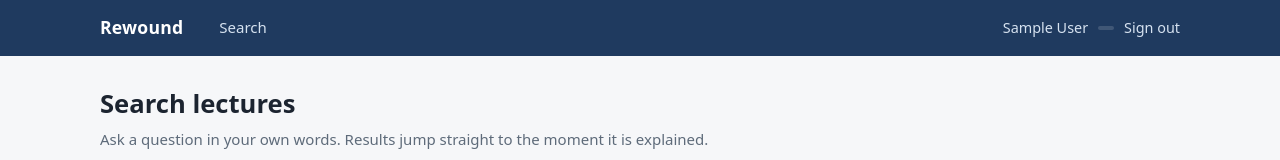
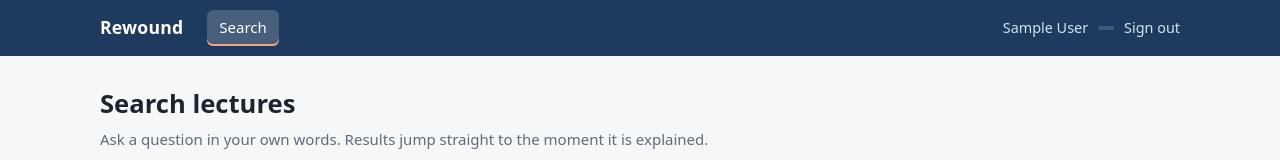
Before and after one commit to Vishanth21/rewound, a Next.js app: page /search in a window 1280 px wide. Shown: the top 160 px of the page. Built offline with nearby package versions, Linux system fonts and the light colour scheme; no server answers; the database is empty; sample sign-in values are in the browser's storage.

Commit message:
feat: add student course pages and transcript search

```diff
--- /dev/null
+++ b/app/NavLinks.tsx
@@ -0,0 +1,32 @@
+"use client";
+
+import Link from "next/link";
+import { usePathname } from "next/navigation";
+
+type NavItem = { href: string; label: string; badge?: number };
+
+export default function NavLinks({ items }: { items: NavItem[] }) {
+  const pathname = usePathname();
+
+  return (
+    <nav className="nav" aria-label="Main navigation">
+      {items.map(({ href, label, badge }) => {
+        const active = href === "/search"
+          ? pathname === href || pathname.startsWith("/lectures/")
+          : pathname === href || pathname.startsWith(`${href}/`);
+
+        return (
+          <Link
+            key={href}
+            href={href}
+            className={`${badge ? "nav-badge-link" : ""}${active ? " active" : ""}`.trim()}
+            aria-current={active ? "page" : undefined}
+          >
+            {label}
+            {badge ? <span className="badge">{badge}</span> : null}
+          </Link>
+        );
+      })}
+    </nav>
+  );
+}
--- a/app/globals.css
+++ b/app/globals.css
@@ -51,6 +51,7 @@ h3 { font-size: 1rem; margin: 0; }
 .nav { display: flex; gap: 4px; flex: 1; }
 .nav a { color: #d6e2f0; padding: 6px 12px; border-radius: 6px; }
 .nav a:hover { background: rgba(255, 255, 255, 0.1); color: #fff; text-decoration: none; }
+.nav a.active { background: rgba(255, 255, 255, 0.18); color: #fff; box-shadow: inset 0 -2px 0 #f3a27c; }
 .nav-badge-link { display: inline-flex; align-items: center; gap: 6px; }
 .nav-badge-link .badge { background: #f3a27c; color: #1b2430; line-height: 1; }
 .nav { min-width: 0; overflow-x: auto; scrollbar-width: none; }
--- a/app/layout.tsx
+++ b/app/layout.tsx
@@ -3,6 +3,7 @@ import Link from "next/link";
 import { auth } from "@/lib/auth";
 import { logout } from "@/app/actions/auth";
 import { withUser } from "@/lib/db";
+import NavLinks from "@/app/NavLinks";
 import "./globals.css";
 
 export const metadata: Metadata = {
@@ -37,24 +38,20 @@ export default async function RootLayout({ children }: { children: React.ReactNo
             <Link href="/search" className="logo">
               Rewound
             </Link>
-            {session && (
-              <nav className="nav">
-                <Link href="/search">Search</Link>
-                {role === "student" && <Link href="/requests">My requests</Link>}
-                {role === "instructor" && <Link href="/instructor/courses">My courses</Link>}
-                {(role === "instructor" || role === "admin") && (
-                  <Link href="/inbox" className="nav-badge-link">
-                    Inbox
-                    {pending > 0 && <span className="badge">{pending}</span>}
-                  </Link>
-                )}
-                {role === "admin" && <Link href="/admin/courses">Courses</Link>}
-                {role === "admin" && <Link href="/admin/users">Users</Link>}
-                {role === "admin" && <Link href="/admin/enrollments">Enrollments</Link>}
-                {role === "admin" && <Link href="/admin/requests">Requests</Link>}
-                {role === "admin" && <Link href="/analytics">Analytics</Link>}
-              </nav>
-            )}
+            {session && <NavLinks items={[
+              { href: "/search", label: "Search" },
+              ...(role === "student" ? [{ href: "/courses", label: "My courses" }] : []),
+              ...(role === "student" ? [{ href: "/requests", label: "My requests" }] : []),
+              ...(role === "instructor" ? [{ href: "/instructor/courses", label: "My courses" }] : []),
+              ...(role === "instructor" || role === "admin" ? [{ href: "/inbox", label: "Inbox", badge: pending }] : []),
+              ...(role === "admin" ? [
+                { href: "/admin/courses", label: "Courses" },
+                { href: "/admin/users", label: "Users" },
+                { href: "/admin/enrollments", label: "Enrollments" },
+                { href: "/admin/requests", label: "Requests" },
+                { href: "/analytics", label: "Analytics" },
+              ] : []),
+            ]} />}
             {session && (
               <div className="who">
                 <span>{session.user.name}</span>
```
Also changed, not shown: app/courses/[id]/page.tsx (added, +72 -0 lines), app/courses/page.tsx (added, +47 -0 lines), app/lectures/[id]/LecturePlayer.tsx (+19 -2 lines).
